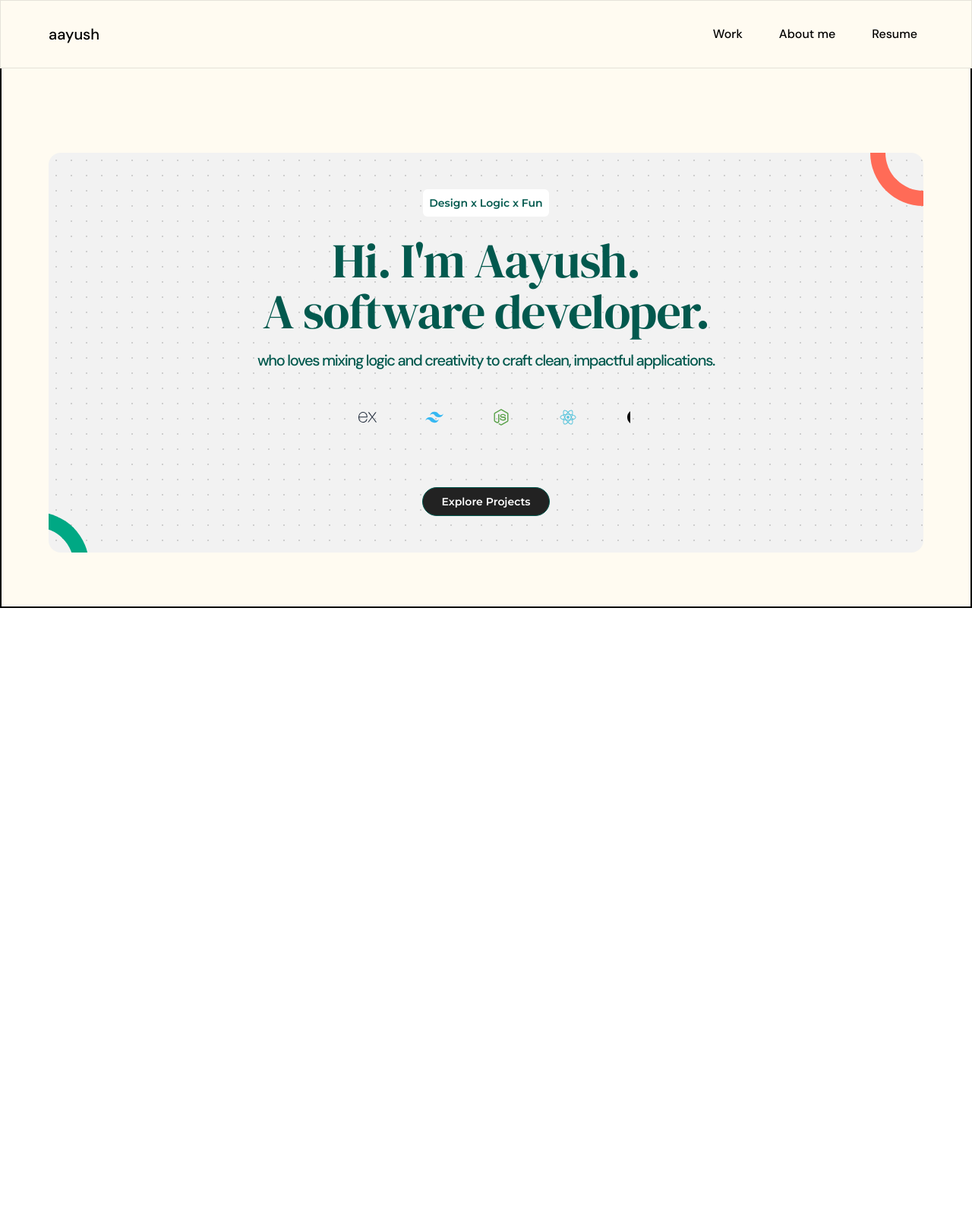
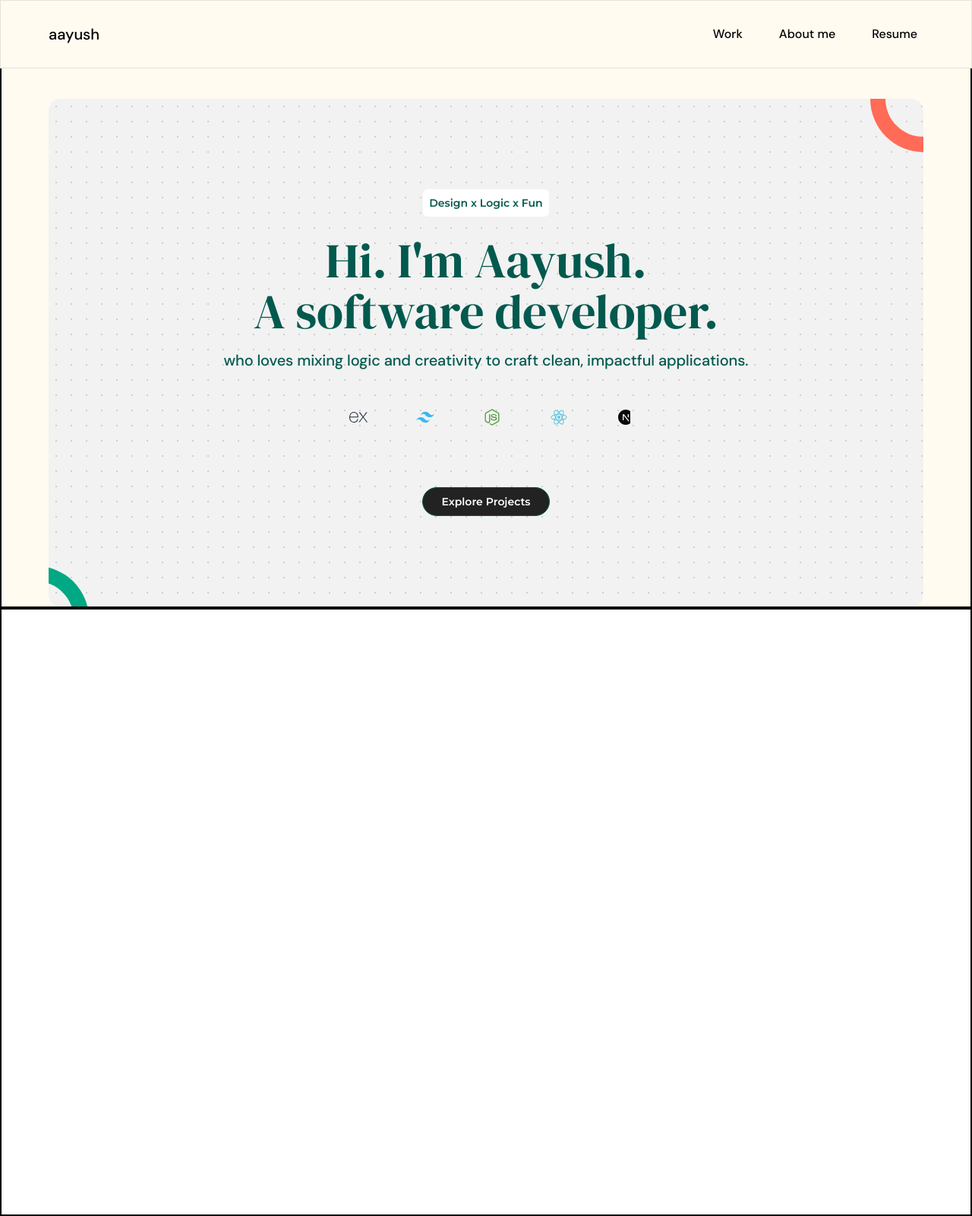
Before and after one commit to Aayush-chalise/portfolio, a React (Vite) app in the folder frontend/myportfolio/: page / in a window 1280 px wide. Shown: the whole page at 76% size. Before the commit the page ends 800 px from the top, so only its background shows below. Built offline with nearby package versions, Linux system fonts and the light colour scheme.

Commit message:
add projects section to app

```diff
--- a/frontend/myportfolio/src/App.jsx
+++ b/frontend/myportfolio/src/App.jsx
@@ -1,12 +1,14 @@
 import Nav from "./components/Nav";
 import "./index.css";
 import LandingPage from "./sections/LandingPage";
+import Projects from "./sections/Projects";
 
 const App = () => {
   return (
     <>
       <Nav />
       <LandingPage />
+      <Projects />
     </>
   );
 };
--- a/frontend/myportfolio/src/sections/LandingPage.jsx
+++ b/frontend/myportfolio/src/sections/LandingPage.jsx
@@ -10,7 +10,7 @@ import { SiExpress } from "react-icons/si";
 
 const LandingPage = () => {
   return (
-    <main className="min-h-screen bg-bg-color w-full flex justify-center sm:items-center items-start max-sm:pt-16  gap-4 sm:gap-10 xl:pt-32 border-2">
+    <main className="min-h-screen bg-bg-color w-full flex justify-center    max-sm:pt-16  gap-4 sm:gap-10 xl:pt-32 border-2">
       <div className="w-full max-w-full sm:max-w-3xl xl:max-w-6xl lg:max-w-4xl dots-bg relative bg-[rgb(242,242,242)] rounded-2xl overflow-hidden flex max-sm:min-h-screen items-center justify-center mx-2 sm:mx-auto px-3 py-8 sm:py-12">
         <div className="arc arc-orange absolute top-0 right-0 origin-top-right rotate-[180deg]" />
 
@@ -25,7 +25,7 @@ const LandingPage = () => {
             className="font-dm-serif text-theme-green
               text-[2rem] sm:text-[3.5rem] md:text-[clamp(4rem,5vw,7rem)]
               leading-[1.05]
-              tracking-[-0.02em]
+              tracking-[-0.002em]
               font-medium px-2 sm:px-4 w-full "
           >
             <h2 className="text-center">
--- a/frontend/myportfolio/src/sections/Projects.jsx
+++ b/frontend/myportfolio/src/sections/Projects.jsx
@@ -0,0 +1,9 @@
+import React from "react";
+
+const Projects = () => {
+  return (
+    <section id="section" className="w-full border-2 min-h-screen"></section>
+  );
+};
+
+export default Projects;
```
